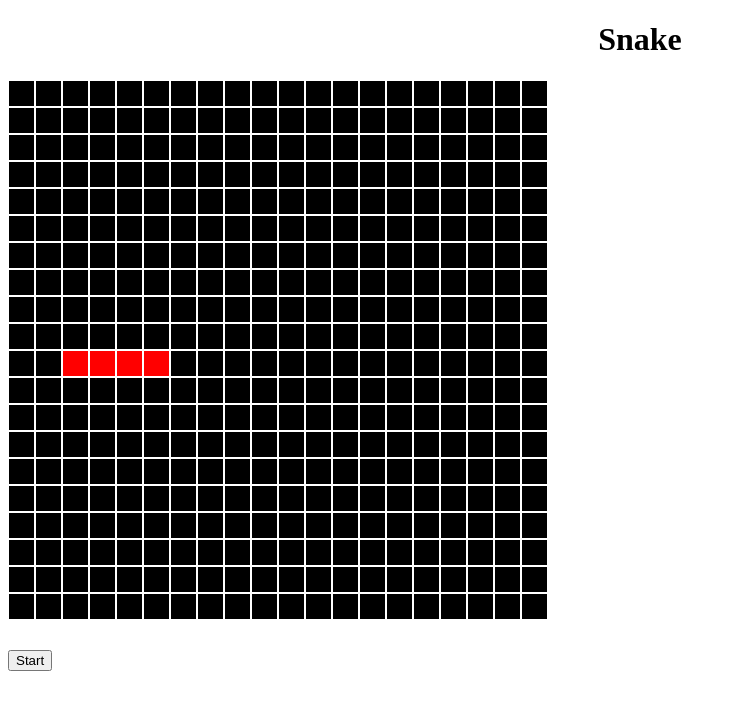
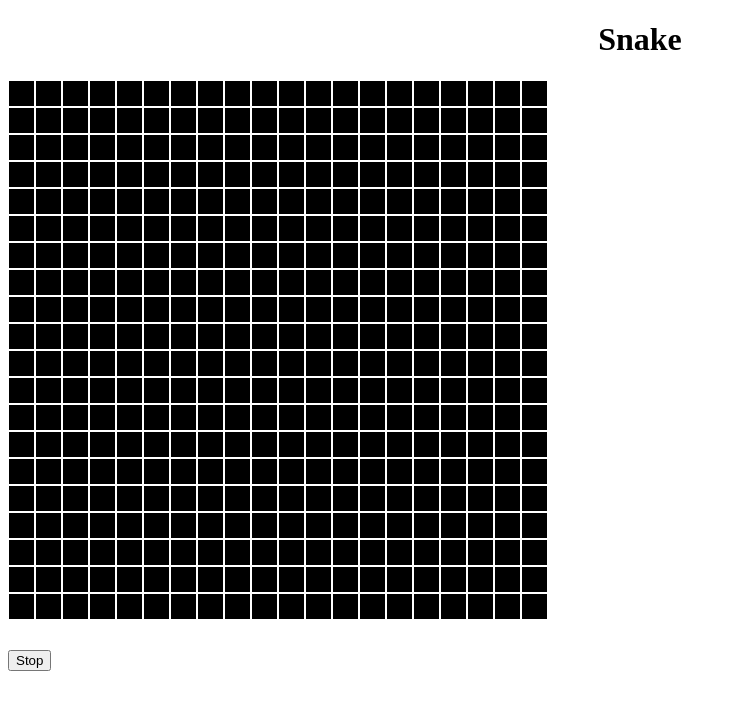
Before and after one commit to mxwnk/ng-snake, an Angular app: page / in a window 1280 px wide. Both pictures are taken after a click on the button "Start". Shown: the top 710 px of the page, without its empty margins (0-736 px from the left). Built offline with nearby package versions, Linux system fonts and the light colour scheme.

Commit message:
Implement start and stop game.

```diff
--- a/src/app/app.component.html
+++ b/src/app/app.component.html
@@ -10,4 +10,5 @@
   </div>
 </div>
 
-<button class="start-game-button" (click)="startGame()">Start</button>
+<button *ngIf="!running" class="start-game-button" (click)="startGame()">Start</button>
+<button *ngIf="running" class="start-game-button" (click)="stopGame()">Stop</button>
--- a/src/app/app.component.ts
+++ b/src/app/app.component.ts
@@ -4,6 +4,7 @@ import { Component, OnInit, HostListener } from '@angular/core';
 import { Cell } from './model/cell';
 import { Direction } from './model/direction';
 import { Observable } from 'rxjs/Rx';
+import { Subscription } from 'rxjs/Subscription';
 
 @Component({
   selector: 'app-root',
@@ -16,6 +17,8 @@ export class AppComponent implements OnInit {
   snake: Snake[] = [];
   rowsCount: Number = 20;
   cellCount: Number = 20;
+  running = false;
+  gameSubscription: Subscription;
   direction: Direction = Direction.Left;
 
   @HostListener('window:keydown', ['$event'])
@@ -57,8 +60,13 @@ export class AppComponent implements OnInit {
   }
 
   startGame() {
-    const gameTimer = Observable.timer(1000, 400);
-    gameTimer.subscribe(() => this.movePlayer());
+    this.running = true;
+    this.gameSubscription = Observable.timer(1000, 100).subscribe(() => this.movePlayer());
+  }
+
+  stopGame() {
+    this.running = false;
+    this.gameSubscription.unsubscribe();
   }
 
   movePlayer() {
```
